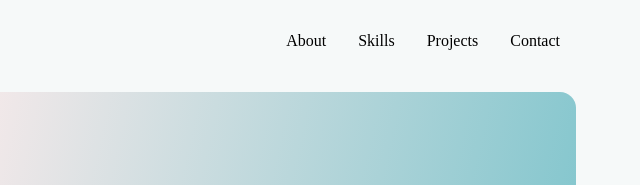
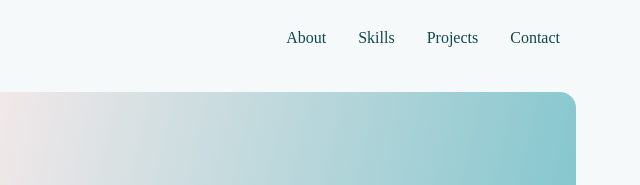
Before and after one commit to Laveeshka/my-personal-website, a plain HTML site: page index.html in a window 1280 px wide. Shown: the top 185 px of the page, 640-1280 px from the left. Drawn offline with Linux system fonts and the light colour scheme.

Commit message:
hover state for nav links

```diff
--- a/css/colour-styles.css
+++ b/css/colour-styles.css
@@ -3,9 +3,17 @@ h1, h2, h3, p {
 }
 
 body, nav {
-    background-color: #F6F9F9
+    background-color: #F6F9F9;
 }
 
+/* Nav bar */
+.navigation a {
+    color:#0D484E;
+}
+
+.navigation a:hover {
+    background-color: #FFE7E7;
+}
 
 /* Header */
 
--- a/css/layout.css
+++ b/css/layout.css
@@ -54,8 +54,8 @@
   .navigation a {
     text-decoration: none;
     display: block;
-    padding: 1em;
-    color: black;
+    padding: 0.8em 1em;
+    border-radius: 0.5em;
   }
 
   /* HEADER */
```
